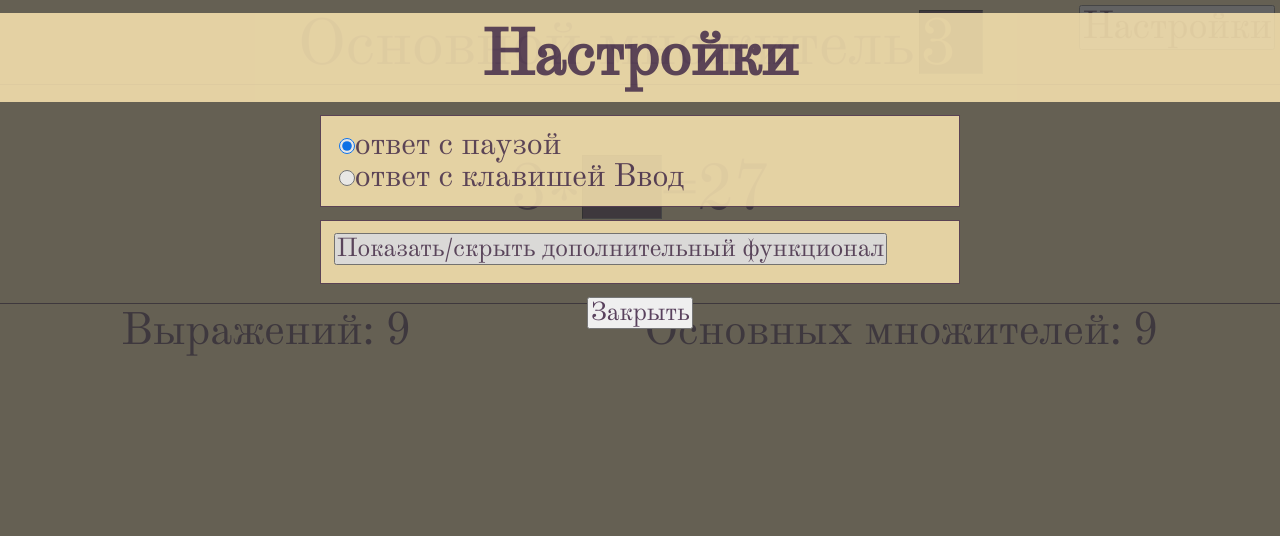
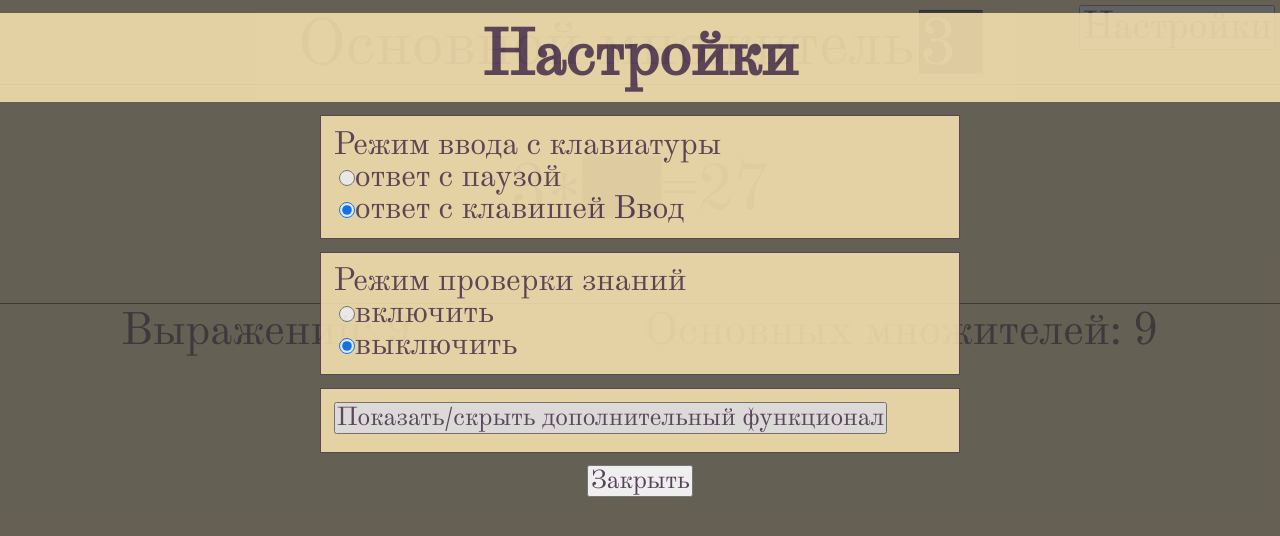
Before and after one commit to Ormadont/mt3, a React (Create React App) app: page / in a window 1280 px wide. Both pictures are taken after a click on the button "Настройки". Shown: the top 536 px of the page. Built offline with nearby package versions, Linux system fonts and the light colour scheme.

Commit message:
Режим проверки

```diff
--- a/src/App/App.js
+++ b/src/App/App.js
@@ -1,6 +1,7 @@
 import React, { Component } from 'react';
 import styles from './App.module.css';
 
+import ResultOfChecking from '../ResultOfChecking/ResultOfChecking';
 import Options from '../Options/Options';
 import Expression from '../Expression/Expression';
 import AllExpressions from '../AllExpressions/AllExpressions';
@@ -19,15 +20,17 @@ class App extends Component {
       tempFactor1: 0, tempFactor2: 0,
       showedAllExpressions: false,
       receivedRightAnswer: false,
-      scores: 0,
+      seconds: 10, // время в режиме проверки знанний
+      checkKnowledgeIsEnd: false,
+      rightAnswerCount: 0,
+      errorsCount: 0,
       options: {
         show: false,
-        missEnter: true,
-        dontHideMainFactor: true,
+        missEnter: false,
+        checkKnowledge: false, // режим проверки знаний
         showAddFunc: false,
         leftLimit: 1,
         rightLimit: 9,
-        // режим с ограничением на время ?
         // скрытие только произведения (result) - простой режим ?
         // другие внешние виды
       }
@@ -48,11 +51,12 @@ class App extends Component {
     })
   }
 
-  // автофокус на поле ввода после получения ответа
-  appDiv = null;
-  setAppDiv = element => this.appDiv = element;
-  focusAppDiv = () => {
-    if (this.appDiv) this.appDiv.focus()
+  // автофокус на головной тэг после получения ответа
+  // только для обычного режима с паузой
+  appRef = null;
+  setAppRef = element => this.appRef = element;
+  focusAppRef = () => {
+    if (this.appRef) this.appRef.focus();
   }
 
   showHideExpressions_handleClick = () => {
@@ -69,7 +73,12 @@ class App extends Component {
   }
 
   changeMainFactor_handleChange = event => {
-    const newMainFactor = event.target.value;
+    let newMainFactor;
+    if (event === undefined) {
+      newMainFactor = Math.floor(Math.random()*9)+1;
+    } else {
+      newMainFactor = event.target.value;
+    }
     const expressions = this.getExps(newMainFactor);
     if ((0 < newMainFactor) && (newMainFactor < 10)) {
       this.setState({
@@ -117,7 +126,49 @@ class App extends Component {
       this.setState({ expressions: expressions });
   }
 
+  nextCheck_handleClick_ResBtn = () => {
+    this.setState({
+      checkKnowledgeIsEnd: false,
+      seconds: 10,
+      errorsCount: 0,
+      rightAnswerCount: 0,
+    });
+  }
+  endCheck_handleClick_ResBtn = () => {
+    const options = {...this.state.options};
+    options.checkKnowledge = false
+    this.setState({
+      options: options,
+      checkKnowledgeIsEnd: false,
+    })
+  }
+
+  tick() {
+    if (!this.state.checkKnowledgeIsEnd) {
+      if (this.state.options.checkKnowledge && this.state.seconds>0 && !this.state.options.show) {
+        this.setState(
+          state => ({ seconds: state.seconds - 1 })
+        )
+      } else if (this.state.seconds === 0) {
+        this.setState({
+          checkKnowledgeIsEnd: true,
+        });
+        this.changeMainFactor_handleChange(); // получить новый основной множитель
+        // ?! показать статистику
+        // alert('проверка окончена');
+      }
+    }
+  }
+
+  componentDidMount() {
+      this.interval = setInterval(this.tick.bind(this), 1000);
+  }
+  componentWillUnmount() {
+      clearInterval(this.interval);
+  }
+
   render() {
+    const timer = <span>Секунды: {this.state.seconds}</span>
     let addFucn = this.state.options.showAddFunc ? (
       <>
         <button onClick={this.nextEpression_handleClick}>Другое выражение</button>
@@ -138,25 +189,36 @@ class App extends Component {
 
     const sessionStatus =
       <>
+        { this.state.options.checkKnowledge ? timer : null }
         <div className={styles.sessionStatus}>
           <span>Выражений: {this.state.expressions.length}</span>
           <span>Основных множителей: {this.mainFactors.length + 1}</span>
-          {/* <span>Допущено ошибок</span> */}
         </div>
       </>
     return (
-      <div className={styles.app}
-        ref={this.setAppDiv}
-        onKeyDown={this.rightAnswerHandler_enterPress} // верный ответ принимается по нажатию клавиши
+      <div className={styles.app} //AppDiv !
+        ref={this.setAppRef}
+        onKeyDown={this.nextExpr_handleKeyDown_AppDiv} // верный ответ принимается по нажатию клавиши
         tabIndex="0"
       >
+        <ResultOfChecking
+          errorsCount={this.state.errorsCount}
+          rightAnswerCount={this.state.rightAnswerCount}
+          doesShow={this.state.checkKnowledgeIsEnd}
+          curMainFactor={this.state.mainFactor}
+          changeMainFactor={this.changeMainFactor_handleChange}
+          nextCheck={this.nextCheck_handleClick_ResBtn}
+          endCheck={this.endCheck_handleClick_ResBtn}
+        />
+
         {/* header */}
         <header className={styles.center}>
           <label>Основной множитель</label>
           <input value={this.state.mainFactor} onChange={this.changeMainFactor_handleChange} type="number"></input>
           <Options
             options={this.state.options}
-            changeRadioButton={this.missEnterOptionsRadioButton_handleChange}
+            missEnter_handler={this.missEnter_handleChange_optRBtn}
+            checkKnowledge_handler={this.checkKnowledgeOptionsRBtn_handleChange}
             showHide={this.showHideOptions_handleClick}
             showAddFunc={this.showAddFunc_handleClick}
           />
@@ -169,7 +231,9 @@ class App extends Component {
             expCurNum={this.state.expCurNum}
             userInput={this.state.userInput}
             receivedRightAnswer={this.state.receivedRightAnswer}
-            checkAnswer={this.checkAnswer_handleChange}
+            checkAnswer={this.checkAnswer_handleKeyUp}
+            changeAnswer={this.changeAnswer_handleChange}
+            checkKnowledgeIsEnd={this.state.checkKnowledgeIsEnd}
           />
         </section>
 
@@ -188,20 +252,23 @@ class App extends Component {
     if (this.state.expressions.length > 1) {
       const expressions = [...this.state.expressions];
       expressions.splice(this.state.expCurNum, 1);
-      const expCurNum = Math.floor(Math.random() * expressions.length);
+      const expNextNum = Math.floor(Math.random() * expressions.length);
       this.setState({
         expressions: expressions,
-        expCurNum: expCurNum,
+        expCurNum: expNextNum,
       });
-    } else if (this.mainFactors.length > 0) {
+    } else if (this.mainFactors.length > 0 && !this.state.options.checkKnowledge) {
       const mainFactor = this.mainFactors.splice(0, 1)[0];
       const expressions = this.getExps(mainFactor);
-      const expCurNum = Math.floor(Math.random() * expressions.length);
+      const expNextNum = Math.floor(Math.random() * expressions.length);
       this.setState({
         mainFactor: mainFactor,
         expressions: expressions,
-        expCurNum: expCurNum,
+        expCurNum: expNextNum,
       });
+    } else if (this.state.options.checkKnowledge) {
+      this.setState({ checkKnowledgeIsEnd: true })
+      this.changeMainFactor_handleChange(); // получить новый основной множитель
     }
   }
 
@@ -227,16 +294,18 @@ class App extends Component {
       expressions[index].hidedPart = expressions[index].showedPart;
       expressions[index].showedPart = '';
     }
-    this.setState({ userInput: '' });
-    this.setState({ expressions: expressions });
-    this.setState({ expCurNum: Math.floor(Math.random() * (this.state.expressions.length)) });
+    const nextExpNum = Math.floor(Math.random() * (this.state.expressions.length));
+    this.setState({
+      userInput: '',
+      expressions: expressions,
+      expCurNum: nextExpNum,
+    });
   }
 
-  checkAnswer_handleChange = event => {
+  // изменение ответа
+  changeAnswer_handleChange = event => this.setState({ userInput: event.target.value });
 
-    // if (event.keyCode === 13) { // нажата клавиша Enter
-    //     alert('Требуется проверка ответа?')
-    // }
+  getRightAnswer() {
     let rightAnswer = 0;
     const expressions = [...this.state.expressions];
     const index = this.state.expCurNum;
@@ -254,8 +323,48 @@ class App extends Component {
       default:
         break;
     }
-    // правильный ответ?
-    if (parseInt(event.target.value) === parseInt(rightAnswer)) {
+    return rightAnswer;
+  }
+
+  // проверка ответа
+  checkAnswer_handleKeyUp = event => {
+    let rightAnswer = this.getRightAnswer();
+    if (this.state.options.checkKnowledge) { // режим проверки знаний
+      if (event.key === "Enter"
+      && parseInt(this.state.userInput) === parseInt(rightAnswer)
+      && !this.state.checkKnowledgeIsEnd) {
+       this.delCurExpression_handleClick();
+       this.setState({
+         userInput: '',
+       });
+       this.setState(
+        state => ({ seconds: state.seconds + 5 })
+      );
+      this.setState(
+        state => ({ rightAnswerCount: state.rightAnswerCount + 1 })
+      );
+
+      //  console.log('Режим проверки: ответ верный ', event.target.value);
+      } else if (event.key === "Enter" && !this.state.checkKnowledgeIsEnd) {
+        // ответ неправильный и нажата клавиша ввод
+
+        this.delCurExpression_handleClick();
+        this.setState({
+          userInput: '',
+        });
+        this.setState(
+          state => ({ errorsCount: state.errorsCount + 1 })
+        );
+        // ? уменьшить очки
+
+        // ? сохранить ошибку для работы над ошибками
+      }
+    } else if (parseInt(event.target.value) === parseInt(rightAnswer)) { // правильный ответ?
+      this.showNextEpr();
+    }
+  }
+
+  showNextEpr() {
       // ответ верный:
       // сбросить текущее значение ввод
       this.setState({ userInput: '' })
@@ -267,33 +376,45 @@ class App extends Component {
       // отметить факт верного выражения
       this.setState({ receivedRightAnswer: true })
 
-      // удалить данное выражение, но не сразу! // условие - включено в настройках?
+      // удалить данное выражение, но не сразу!
       if (this.state.options.missEnter) {
         setTimeout(() => {
           this.delCurExpression_handleClick();
           this.setState({ receivedRightAnswer: false });
         }, 3000);
       }
-      this.focusAppDiv();
-    } else {
-      // верный ответ не получен, продолжаем ввод
-      this.setState({ userInput: event.target.value })
-    }
+      this.focusAppRef();
   }
 
-  rightAnswerHandler_enterPress = event => {
-    if ((event.key === "Enter") && (this.state.receivedRightAnswer) && (!this.state.options.missEnter)) {
+  // для режима без паузы
+  nextExpr_handleKeyDown_AppDiv = event => {
+    if ((event.key === "Enter") && (this.state.receivedRightAnswer) && (!this.state.options.missEnter) && !this.state.options.checkKnowledge) {
       this.delCurExpression_handleClick();
       this.setState({ receivedRightAnswer: false })
     }
   }
 
-  missEnterOptionsRadioButton_handleChange = e => {
+  missEnter_handleChange_optRBtn = e => {
     let options = { ...this.state.options };
     (e.target.value === "miss Enter") ? options.missEnter = true : options.missEnter = false;
     this.setState({ options: options });
   }
 
+  checkKnowledgeOptionsRBtn_handleChange = e => {
+    let options = { ...this.state.options };
+    if (e.target.value === "start checking") {
+      options.checkKnowledge = true;
+    } else {
+      options.checkKnowledge = false;
+    }
+    this.setState({
+      options: options,
+      seconds: 10,
+      errorsCount: 0,
+      rightAnswerCount: 0,
+    })
+  }
+
 }
 
 export default App;
--- a/src/Expression/Expression.js
+++ b/src/Expression/Expression.js
@@ -9,28 +9,24 @@ const expression = props => {
     let factor1 = <Signs chars={exps[i].factor1} />;
     let factor2 = <Signs chars={exps[i].factor2} />
     let result = <Signs chars={exps[i].factor1 * exps[i].factor2} />
-
+    const signs =
+        <Signs chars=''
+            checkAnswer={props.checkAnswer}
+            changeAnswer={props.changeAnswer}
+            userInput={props.userInput}
+            checkKnowledgeIsEnd={props.checkKnowledgeIsEnd}
+        />;
     switch (exps[i].hidedPart) {
         case 'factor1':
-            factor1 =
-                <Signs chars=''
-                    checkAnswer={props.checkAnswer}
-                    userInput={props.userInput}/>
+            factor1 = signs;
             break;
         case 'factor2':
-            factor2 =
-                <Signs chars=''
-                    checkAnswer={props.checkAnswer}
-                    userInput={props.userInput}/>
+            factor2 = signs;
             break;
         case 'result':
-            result =
-                <Signs chars=''
-                    checkAnswer={props.checkAnswer}
-                    userInput={props.userInput} />
+            result = signs;
             break;
         default:
-
             break;
     }
     let style = props.receivedRightAnswer ? styles.rightExpression : null;
@@ -45,6 +41,4 @@ const expression = props => {
     )
 }
 
-
-
 export default expression;
--- a/src/Expression/Signs/Signs.js
+++ b/src/Expression/Signs/Signs.js
@@ -1,18 +1,29 @@
-import React from 'react';
+import React, {useRef, useEffect} from 'react';
 import styles from './Signs.module.css'
 
 const Signs = (props) => {
   let s = props.chars;
-  if (!s)
-  {
+  const inputRef = useRef(null);
+
+  useEffect(
+    () => {
+      if (s.type ==='input' && !props.checkKnowledgeIsEnd)  {
+        inputRef.current.focus()
+      }
+    }
+  );
+
+  if (!s) {
     s =
     <input
+      ref={inputRef}
       autoFocus
       type="text"
       name="answer"
       maxLength={2}
       className={styles.answerInput}
-      onChange={props.checkAnswer}
+      onKeyUp={props.checkAnswer}
+      onChange={props.changeAnswer}
       value={props.userInput}
       id="" />
   }
@@ -28,11 +39,7 @@ const Signs = (props) => {
       break;
   }
 
-  // height: 110%;
-  // padding-top: 0.2em;
-  // max-height: 0.9em;
-
-  return (
+return (
     <span className={styles.sign} style={style}>
       {s}
     </span>
--- a/src/Options/Options.js
+++ b/src/Options/Options.js
@@ -13,31 +13,60 @@ const options = props => {
             <div className={styles.header}>
               <h4>Настройки</h4>
             </div>
-                        <div className={styles.option}>
+            <div id="missEnter" className={styles.option}>
+              <p>Режим ввода с клавиатуры</p>
               <span>
                 <input
-                                    className={styles.missEnter}
+                  className={styles.radioBtn}
                   type="radio"
                   name="missEnter"
-                                    id="cb1"
+                  id="missEnterOn"
                   value="miss Enter"
-                                    onChange={props.changeRadioButton}
+                  onChange={props.missEnter_handler}
                   checked={stateOptions.missEnter} />
-                                <label htmlFor="missEnter">ответ c паузой</label>
+                <label htmlFor="missEnterOn">ответ c паузой</label>
               </span>
               <span>
                 <input
-                                    className={styles.missEnter}
+                  className={styles.radioBtn}
                   type="radio"
                   name="missEnter"
-                                    id="cb2"
+                  id="doNotMissEnter"
                   value="do not miss Enter"
-                                    onChange={props.changeRadioButton}
+                  onChange={props.missEnter_handler}
                   checked={!stateOptions.missEnter} />
-                                <label htmlFor="missEnter">ответ c клавишей Ввод</label>
+                <label htmlFor="doNotMissEnter">ответ c клавишей Ввод</label>
               </span>
             </div>
-                        <div className={styles.option}>
+            <div id="checkKnowledge" className={styles.option}>
+              <p>Режим проверки знаний</p>
+              <div>
+                <input
+                  className={styles.radioBtn}
+                  type="radio"
+                  name="checkKnowledge"
+                  id="checkOn"
+                  value="start checking"
+                  checked={stateOptions.checkKnowledge}
+                  onChange={props.checkKnowledge_handler}
+                />
+                <label htmlFor="checkOn">включить</label>
+              </div>
+              <div>
+                <input
+                  className={styles.radioBtn}
+                  type="radio"
+                  name="checkKnowledge"
+                  id="checkOff"
+                  value="finish checking"
+                  checked={!stateOptions.checkKnowledge}
+                  onChange={props.checkKnowledge_handler}
+                />
+                <label htmlFor="checkOff">выключить</label>
+              </div>
+
+            </div>
+            <div id="showAddFunc" className={styles.option}>
               <button className={styles.optBtn} onClick={props.showAddFunc}>Показать/скрыть дополнительный функционал</button>
             </div>
             <button className={styles.closeBtn} onClick={props.showHide}>Закрыть</button>
--- a/src/Options/Options.module.css
+++ b/src/Options/Options.module.css
@@ -1,4 +1,4 @@
-.missEnter {
+.radioBtn {
     width: 0.5em;
     height: 0.5em;
     margin-left: 5px;
--- /dev/null
+++ b/src/ResultOfChecking/ResultOfChecking.js
@@ -0,0 +1,51 @@
+import React from 'react';
+import styles from './ResultOfChecking.module.css';
+
+const resultOfChecking = props => {
+  if (props.doesShow) {
+    let grade = ''; // как посчитать оценку?
+    const allExprsCount = props.rightAnswerCount + props.errorsCount;
+    switch (props.rightAnswerCount) {
+      case 9:
+        grade = 'Отлично!!!';
+        break;
+      case 8:
+        grade = 'Хорошо!';
+        break;
+      case 7:
+        grade = 'Удовлетворительно.';
+        break;
+      case 6:
+        grade = 'Плохо.';
+        break;
+      default:
+        grade = 'Ужасно!';
+        break;
+    }
+    return (
+        <div className={styles.backRes}>
+          <h3 className={styles.headerRes}>Результаты</h3>
+          <div className={styles.infoRes}>
+            <p>Выражений: {allExprsCount}</p>
+            <p>Ошибок: {props.errorsCount}</p>
+            <p>{grade}</p>
+          </div>
+          <footer className={styles.footerRes}>
+            <button className={styles.btnRes} onClick={props.nextCheck}> Ещё раз</button>
+            <input
+              className={styles.inputRes}
+              type="number"
+              value={props.curMainFactor}
+              onChange={props.changeMainFactor}
+            />
+            <button className={styles.btnRes} onClick={props.endCheck}> Вернуться </button>
+          </footer>
+        </div>
+    )
+  }
+  else {
+    return null;
+  }
+}
+
+export default resultOfChecking;
```
Also changed, not shown: src/ResultOfChecking/ResultOfChecking.module.css (added, +36 -0 lines). Lines whose indentation alone changed are shown as unchanged.
